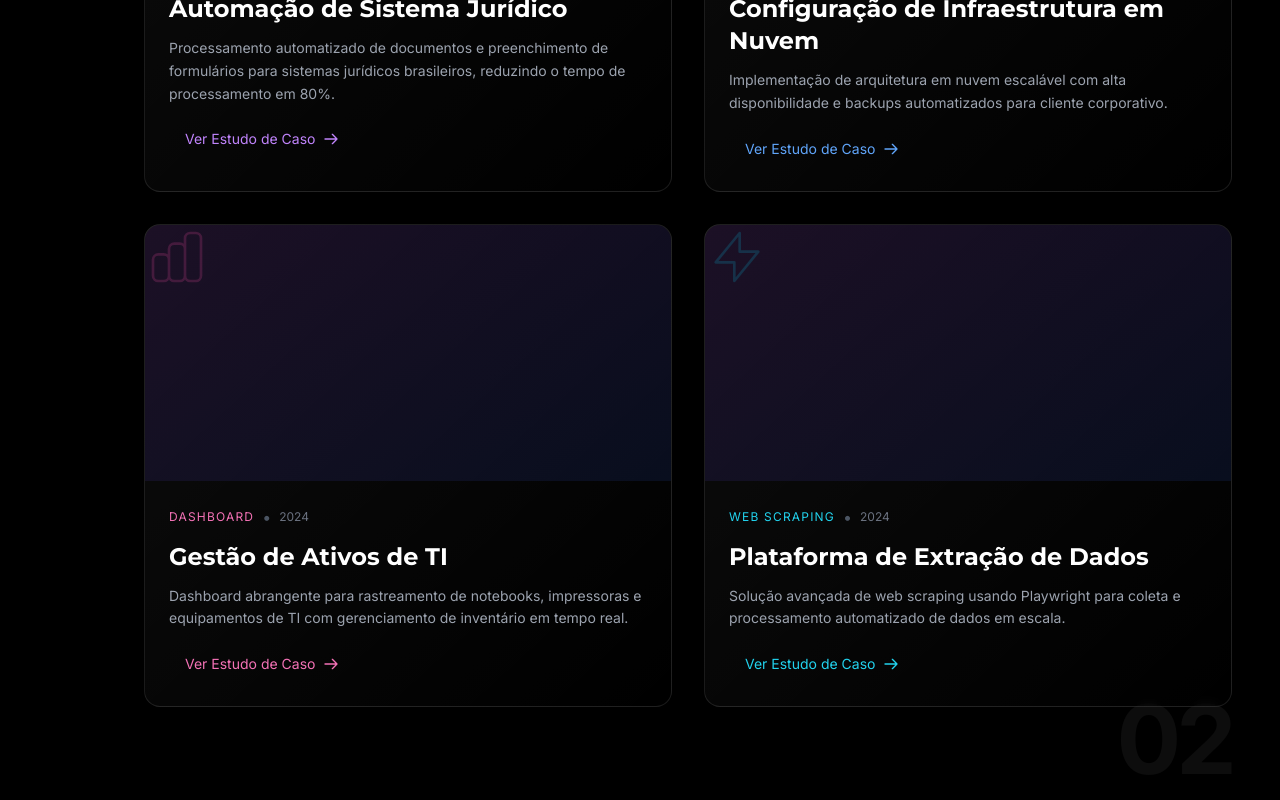
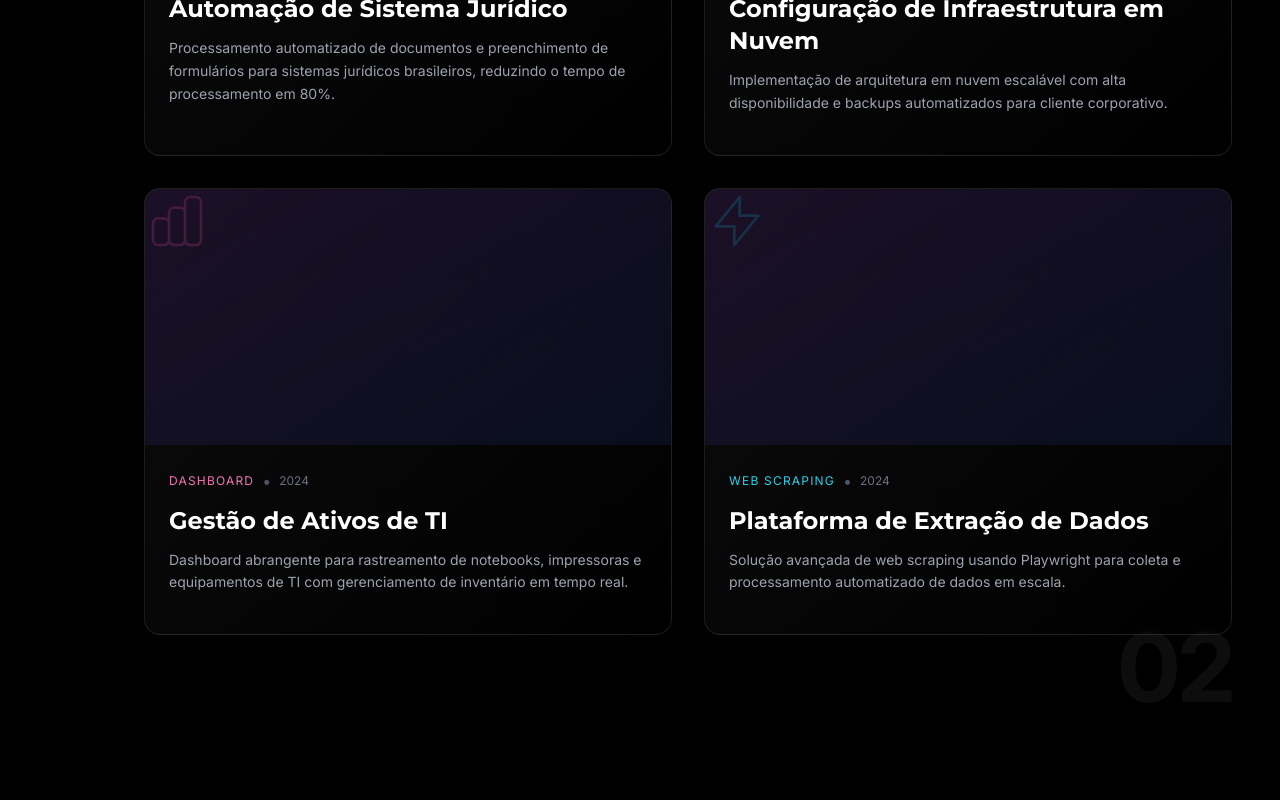
Before and after one commit to p9999999992002-gif/backspace, a Vue app: page / in a window 1280 px wide. Shown: the part 1440-2240 px from the top of the page. Built offline with nearby package versions, Linux system fonts and the light colour scheme.

Commit message:
update on some details

```diff
--- a/src/components/Contact.vue
+++ b/src/components/Contact.vue
@@ -142,7 +142,7 @@
       </div>
     </div>
 
-    <div class="absolute bottom-6 md:bottom-10 right-6 md:right-10 text-6xl md:text-8xl font-black text-white/5 tracking-tighter pointer-events-none">05</div>
+    <div class="absolute bottom-6 md:bottom-10 right-6 md:right-10 text-6xl md:text-8xl font-black text-white/5 tracking-tighter pointer-events-none">04</div>
   </section>
 </template>
 
--- a/src/components/Footer.vue
+++ b/src/components/Footer.vue
@@ -53,15 +53,6 @@
             <li>contact@backspace.com</li>
             <li>São Paulo, SP - Brasil</li>
             <li class="pt-4 flex gap-4 justify-center md:justify-start">
-              <a href="#" class="social-link w-10 h-10 rounded-full bg-white/5 border border-white/10 flex items-center justify-center hover:border-purple-500 hover:bg-purple-500/20 transition-all duration-300 hover:scale-110">
-                <svg class="w-5 h-5" fill="currentColor" viewBox="0 0 24 24"><path d="M24 12.073c0-6.627-5.373-12-12-12s-12 5.373-12 12c0 5.99 4.388 10.954 10.125 11.854v-8.385H7.078v-3.47h3.047V9.43c0-3.007 1.792-4.669 4.533-4.669 1.312 0 2.686.235 2.686.235v2.953H15.83c-1.491 0-1.956.925-1.956 1.874v2.25h3.328l-.532 3.47h-2.796v8.385C19.612 23.027 24 18.062 24 12.073z"/></svg>
-              </a>
-              <a href="#" class="social-link w-10 h-10 rounded-full bg-white/5 border border-white/10 flex items-center justify-center hover:border-purple-500 hover:bg-purple-500/20 transition-all duration-300 hover:scale-110">
-                <svg class="w-5 h-5" fill="currentColor" viewBox="0 0 24 24"><path d="M8.29 20.251c7.547 0 11.675-6.253 11.675-11.675 0-.178 0-.355-.012-.53A8.348 8.348 0 0022 5.92a8.19 8.19 0 01-2.357.646 4.118 4.118 0 001.804-2.27 8.224 8.224 0 01-2.605.996 4.107 4.107 0 00-6.993 3.743 11.65 11.65 0 01-8.457-4.287 4.106 4.106 0 001.27 5.477A4.072 4.072 0 012.8 9.713v.052a4.105 4.105 0 003.292 4.022 4.095 4.095 0 01-1.853.07 4.108 4.108 0 003.834 2.85A8.233 8.233 0 012 18.407a11.616 11.616 0 006.29 1.84"/></svg>
-              </a>
-              <a href="#" class="social-link w-10 h-10 rounded-full bg-white/5 border border-white/10 flex items-center justify-center hover:border-purple-500 hover:bg-purple-500/20 transition-all duration-300 hover:scale-110">
-                <svg class="w-5 h-5" fill="currentColor" viewBox="0 0 24 24"><path d="M12 0c-6.627 0-12 5.373-12 12s5.373 12 12 12 12-5.373 12-12-5.373-12-12-12zm-2 16h-2v-6h2v6zm-1-6.891c-.607 0-1.1-.496-1.1-1.109 0-.612.492-1.109 1.1-1.109s1.1.497 1.1 1.109c0 .613-.493 1.109-1.1 1.109zm8 6.891h-1.998v-2.861c0-1.881-2.002-1.722-2.002 0v2.861h-2v-6h2v1.093c.872-1.616 4-1.736 4 1.548v3.359z"/></svg>
-              </a>
             </li>
           </ul>
         </div>
--- a/src/components/Projects.vue
+++ b/src/components/Projects.vue
@@ -38,12 +38,6 @@
             <p class="text-gray-400 text-sm leading-relaxed mb-4">
               Processamento automatizado de documentos e preenchimento de formulários para sistemas jurídicos brasileiros, reduzindo o tempo de processamento em 80%.
             </p>
-            <button class="bubble-text-button inline-flex items-center text-sm text-purple-400 hover:text-white transition-colors px-4 py-2 rounded-lg">
-              Ver Estudo de Caso
-              <svg class="w-4 h-4 ml-2 group-hover:translate-x-2 transition-transform" fill="none" stroke="currentColor" viewBox="0 0 24 24">
-                <path stroke-linecap="round" stroke-linejoin="round" stroke-width="2" d="M14 5l7 7m0 0l-7 7m7-7H3"/>
-              </svg>
-            </button>
           </div>
         </div>
 
@@ -66,12 +60,6 @@
             <p class="text-gray-400 text-sm leading-relaxed mb-4">
               Implementação de arquitetura em nuvem escalável com alta disponibilidade e backups automatizados para cliente corporativo.
             </p>
-            <button class="bubble-text-button inline-flex items-center text-sm text-blue-400 hover:text-white transition-colors px-4 py-2 rounded-lg">
-              Ver Estudo de Caso
-              <svg class="w-4 h-4 ml-2 group-hover:translate-x-2 transition-transform" fill="none" stroke="currentColor" viewBox="0 0 24 24">
-                <path stroke-linecap="round" stroke-linejoin="round" stroke-width="2" d="M14 5l7 7m0 0l-7 7m7-7H3"/>
-              </svg>
-            </button>
           </div>
         </div>
 
@@ -94,12 +82,6 @@
             <p class="text-gray-400 text-sm leading-relaxed mb-4">
               Dashboard abrangente para rastreamento de notebooks, impressoras e equipamentos de TI com gerenciamento de inventário em tempo real.
             </p>
-            <button class="bubble-text-button inline-flex items-center text-sm text-pink-400 hover:text-white transition-colors px-4 py-2 rounded-lg">
-              Ver Estudo de Caso
-              <svg class="w-4 h-4 ml-2 group-hover:translate-x-2 transition-transform" fill="none" stroke="currentColor" viewBox="0 0 24 24">
-                <path stroke-linecap="round" stroke-linejoin="round" stroke-width="2" d="M14 5l7 7m0 0l-7 7m7-7H3"/>
-              </svg>
-            </button>
           </div>
         </div>
 
@@ -122,17 +104,10 @@
             <p class="text-gray-400 text-sm leading-relaxed mb-4">
               Solução avançada de web scraping usando Playwright para coleta e processamento automatizado de dados em escala.
             </p>
-            <button class="bubble-text-button inline-flex items-center text-sm text-cyan-400 hover:text-white transition-colors px-4 py-2 rounded-lg">
-              Ver Estudo de Caso
-              <svg class="w-4 h-4 ml-2 group-hover:translate-x-2 transition-transform" fill="none" stroke="currentColor" viewBox="0 0 24 24">
-                <path stroke-linecap="round" stroke-linejoin="round" stroke-width="2" d="M14 5l7 7m0 0l-7 7m7-7H3"/>
-              </svg>
-            </button>
           </div>
         </div>
       </div>
     </div>
-
     <!-- Page Number -->
     <div class="absolute bottom-12 right-12 text-6xl md:text-8xl font-black text-white/5 tracking-tighter pointer-events-none">02</div>
   </section>
--- a/src/components/Services.vue
+++ b/src/components/Services.vue
@@ -30,12 +30,6 @@
           <p class="text-sm md:text-base text-gray-400 leading-relaxed mb-4 md:mb-6">
             Simplifique seus processos de negócios com automação inteligente que economiza tempo e reduz custos operacionais.
           </p>
-          <button class="bubble-text-button inline-flex items-center text-sm md:text-base text-purple-400 hover:text-white transition-colors px-4 py-2 rounded-lg">
-            Saiba Mais
-            <svg class="w-4 h-4 ml-2 group-hover:translate-x-2 transition-transform" fill="none" stroke="currentColor" viewBox="0 0 24 24">
-              <path stroke-linecap="round" stroke-linejoin="round" stroke-width="2" d="M14 5l7 7m0 0l-7 7m7-7H3"/>
-            </svg>
-          </button>
         </div>
 
         <!-- Service Card 2 -->
@@ -49,12 +43,6 @@
           <p class="text-sm md:text-base text-gray-400 leading-relaxed mb-4 md:mb-6">
             Construa soluções em nuvem escaláveis e seguras que crescem com as necessidades do seu negócio e garantem alta disponibilidade.
           </p>
-          <button class="bubble-text-button inline-flex items-center text-sm md:text-base text-purple-400 hover:text-white transition-colors px-4 py-2 rounded-lg">
-            Saiba Mais
-            <svg class="w-4 h-4 ml-2 group-hover:translate-x-2 transition-transform" fill="none" stroke="currentColor" viewBox="0 0 24 24">
-              <path stroke-linecap="round" stroke-linejoin="round" stroke-width="2" d="M14 5l7 7m0 0l-7 7m7-7H3"/>
-            </svg>
-          </button>
         </div>
 
         <!-- Service Card 3 -->
@@ -68,25 +56,16 @@
           <p class="text-sm md:text-base text-gray-400 leading-relaxed mb-4 md:mb-6">
             Transforme seu negócio com soluções digitais de ponta, análise de dados e estratégias inovadoras.
           </p>
-          <button class="bubble-text-button inline-flex items-center text-sm md:text-base text-purple-400 hover:text-white transition-colors px-4 py-2 rounded-lg">
-            Saiba Mais
-            <svg class="w-4 h-4 ml-2 group-hover:translate-x-2 transition-transform" fill="none" stroke="currentColor" viewBox="0 0 24 24">
-              <path stroke-linecap="round" stroke-linejoin="round" stroke-width="2" d="M14 5l7 7m0 0l-7 7m7-7H3"/>
-            </svg>
-          </button>
         </div>
       </div>
 
       <!-- CTA Section -->
       <div class="mt-12 md:mt-20 text-center fade-in-up">
-        <button class="bubble-button-gradient px-8 md:px-12 py-4 md:py-5 bg-gradient-to-r from-purple-600 to-pink-600 rounded-full text-white text-base md:text-lg font-bold hover:shadow-2xl hover:shadow-purple-500/50 transition-all duration-300 hover:scale-105 relative overflow-hidden">
-          <span class="relative z-10">Ver Todos os Serviços</span>
-        </button>
       </div>
     </div>
 
     <!-- Page Number -->
-    <div class="absolute bottom-6 md:bottom-10 right-6 md:right-10 text-6xl md:text-8xl font-black text-white/5 tracking-tighter pointer-events-none">04</div>
+    <div class="absolute bottom-6 md:bottom-10 right-6 md:right-10 text-6xl md:text-8xl font-black text-white/5 tracking-tighter pointer-events-none">03</div>
   </section>
 </template>
 
```
